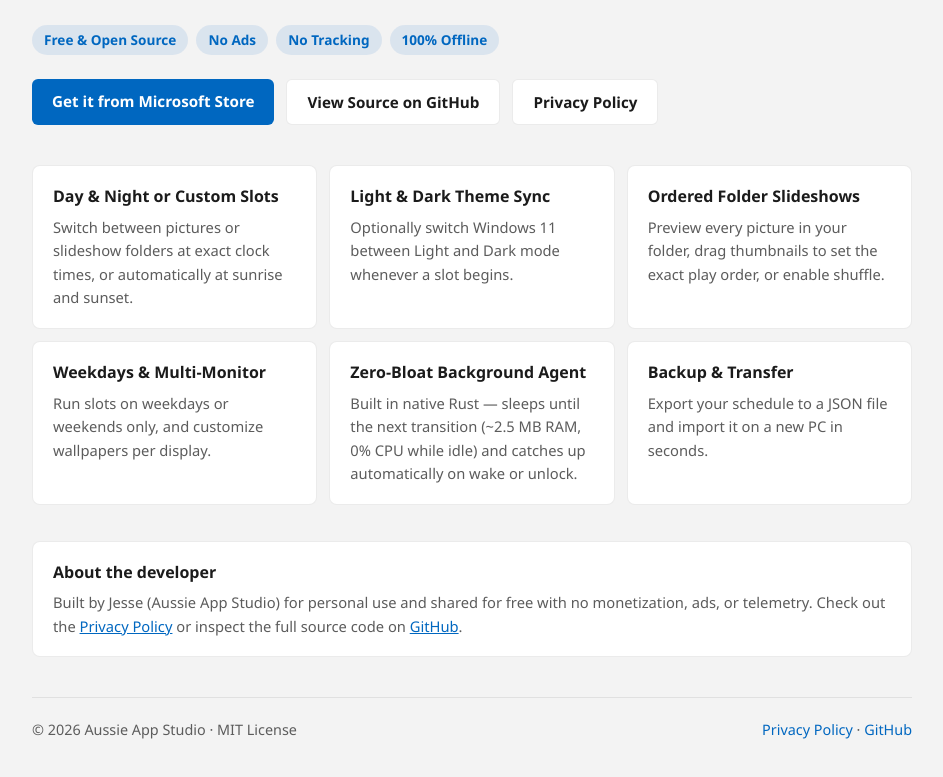
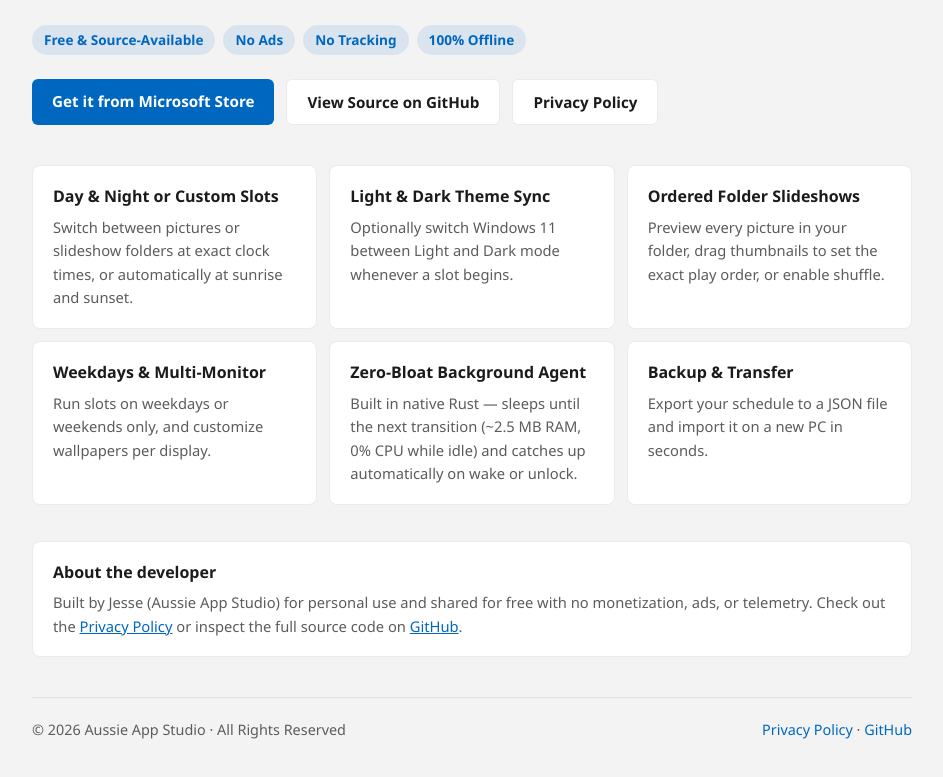
Before and after one commit to Aussie-App-Studio/wallpaper-scheduler, a plain HTML site: page docs/index.html in a window 1280 px wide. Shown: the part 135-912 px from the top of the page, without its empty margins (168-1111 px from the left). Drawn offline with Linux system fonts and the light colour scheme.

Commit message:
Switch license to Source-Available (All Rights Reserved) and remove developer build guide

```diff
--- a/docs/index.html
+++ b/docs/index.html
@@ -153,7 +153,7 @@
     </header>
 
     <div class="badges">
-      <span class="pill">Free &amp; Open Source</span>
+      <span class="pill">Free &amp; Source-Available</span>
       <span class="pill">No Ads</span>
       <span class="pill">No Tracking</span>
       <span class="pill">100% Offline</span>
@@ -202,7 +202,7 @@
     </div>
 
     <footer>
-      <span>© 2026 Aussie App Studio · MIT License</span>
+      <span>© 2026 Aussie App Studio · All Rights Reserved</span>
       <span>
         <a href="privacy.html">Privacy Policy</a> ·
         <a href="https://github.com/Aussie-App-Studio/wallpaper-scheduler">GitHub</a>
```
Also changed, not shown: 2 other files.
